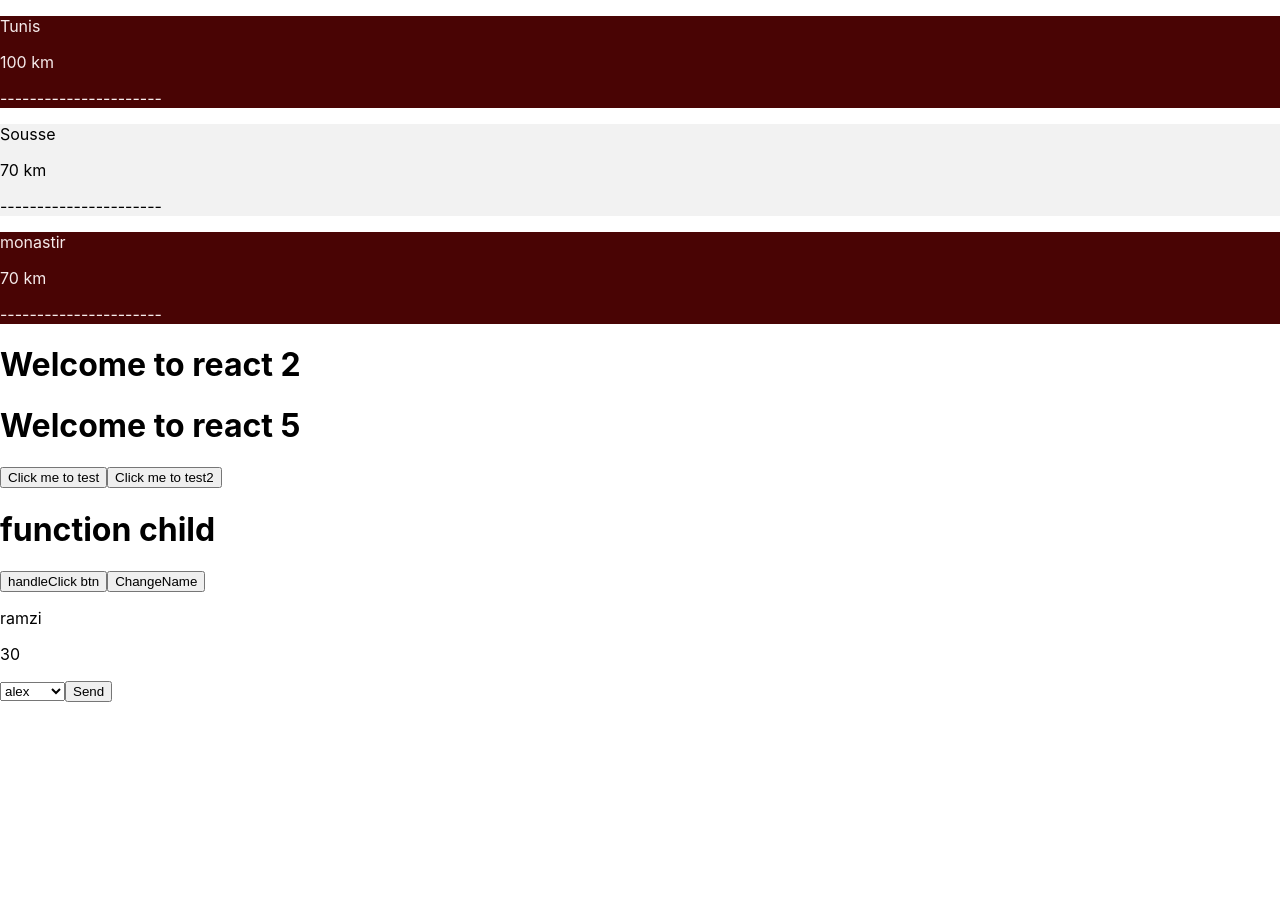
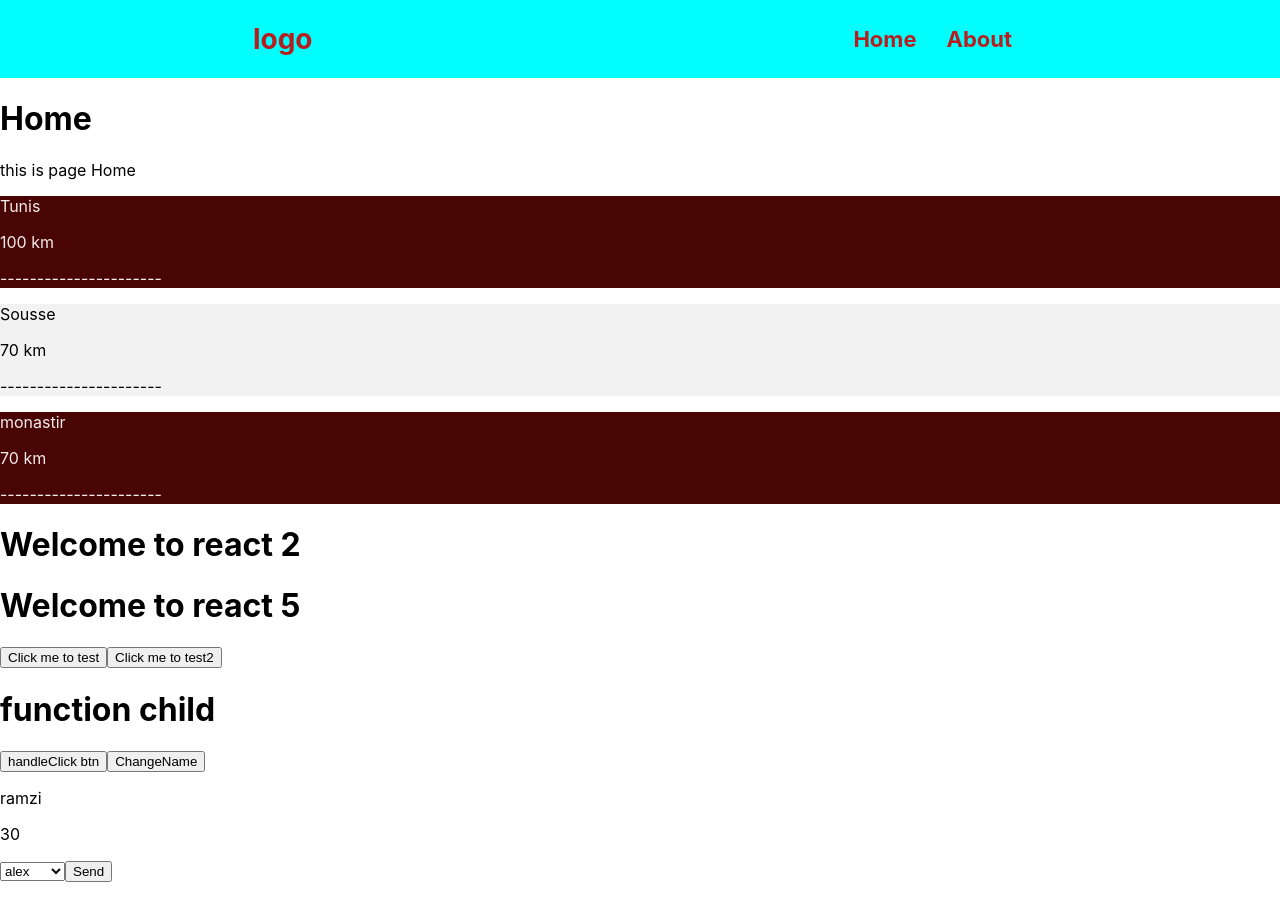
Before and after one commit to ramzirahmi/React-NPM, a React (Create React App) app: page / in a window 1280 px wide. Before the commit the page ends 800 px from the top, so only its background shows below. Built offline with nearby package versions, Linux system fonts and the light colour scheme.

Commit message:
React Router

```diff
--- a/package.json
+++ b/package.json
@@ -9,6 +9,7 @@
     "@testing-library/user-event": "^13.5.0",
     "react": "^19.2.3",
     "react-dom": "^19.2.3",
+    "react-router-dom": "^7.12.0",
     "react-scripts": "5.0.1",
     "web-vitals": "^2.1.4"
   },
--- a/src/App.js
+++ b/src/App.js
@@ -1,5 +1,9 @@
 import logo from "./logo.svg";
 import { useState } from "react";
+// npm install react-router-dom
+import { BrowserRouter, Routes, Route } from "react-router-dom";
+import Home from "./Components/Home";
+import About from "./Components/About";
 import "./App.css";
 // Importing x and y from module.js
 import { x, y } from "./module";
@@ -10,6 +14,7 @@
 import Child from "./Components/Child";
 import Listitem from "./Components/Listitem";
 import Form from "./Components/Form";
+import Nav from "./Components/Nav";
 
 function App() {
   const [person, setPerson] = useState({
@@ -34,6 +39,15 @@
   }
   return (
     <>
+      <BrowserRouter>
+        <Nav />
+
+        {/* ✅ OBLIGATOIRE en v6 */}
+        <Routes>
+          <Route path="/" element={<Home />} />
+          <Route path="/about" element={<About />} />
+        </Routes>
+      </BrowserRouter>
       <Listitem ville={villes} />
       <h1>Welcome to react {x}</h1>
       <h1>Welcome to react {x + y}</h1>
--- /dev/null
+++ b/src/Components/About.js
@@ -0,0 +1,10 @@
+function About() {
+  return (
+    <div>
+      <h1>About</h1>
+      <p>this is page about</p>
+    </div>
+  );
+}
+
+export default About;
--- /dev/null
+++ b/src/Components/Home.js
@@ -0,0 +1,10 @@
+function Home() {
+  return (
+    <div>
+      <h1>Home</h1>
+      <p>this is page Home</p>
+    </div>
+  );
+}
+
+export default Home;
--- /dev/null
+++ b/src/Components/Nav.css
@@ -0,0 +1,27 @@
+.navbar {
+  background-color: aqua;
+}
+.container {
+  display: flex;
+  justify-content: space-around;
+  align-items: center;
+  padding: 10px;
+}
+.logo {
+  font-size: 28px;
+  font-weight: bold;
+  color: #b61f1f;
+}
+ul {
+  list-style: none;
+  display: flex;
+}
+li {
+  margin: 0 15px;
+}
+ul li a {
+  text-decoration: none;
+  color: #b61f1f;
+  font-size: 22px;
+  font-weight: bold;
+}
--- /dev/null
+++ b/src/Components/Nav.js
@@ -0,0 +1,20 @@
+import "./Nav.css";
+function Nav() {
+  return (
+    <div className="navbar">
+      <div className="container">
+        <a className="logo">logo</a>
+        <ul>
+          <li>
+            <a href="/">Home</a>
+          </li>
+          <li>
+            <a href="/about">About</a>
+          </li>
+        </ul>
+      </div>
+    </div>
+  );
+}
+
+export default Nav;
```
Also changed, not shown: 1 other file (tests, documents, lock files or other folders).
